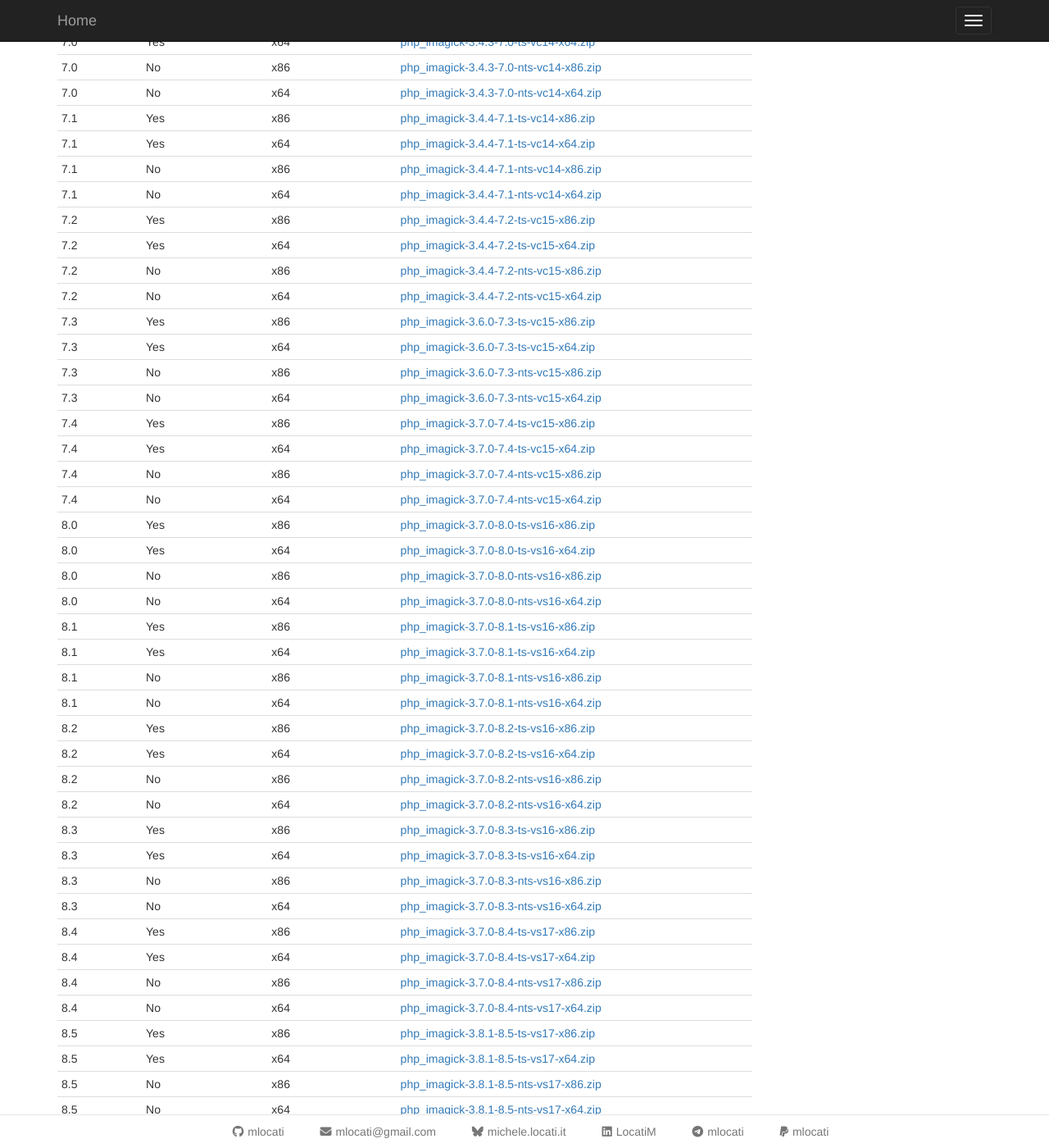
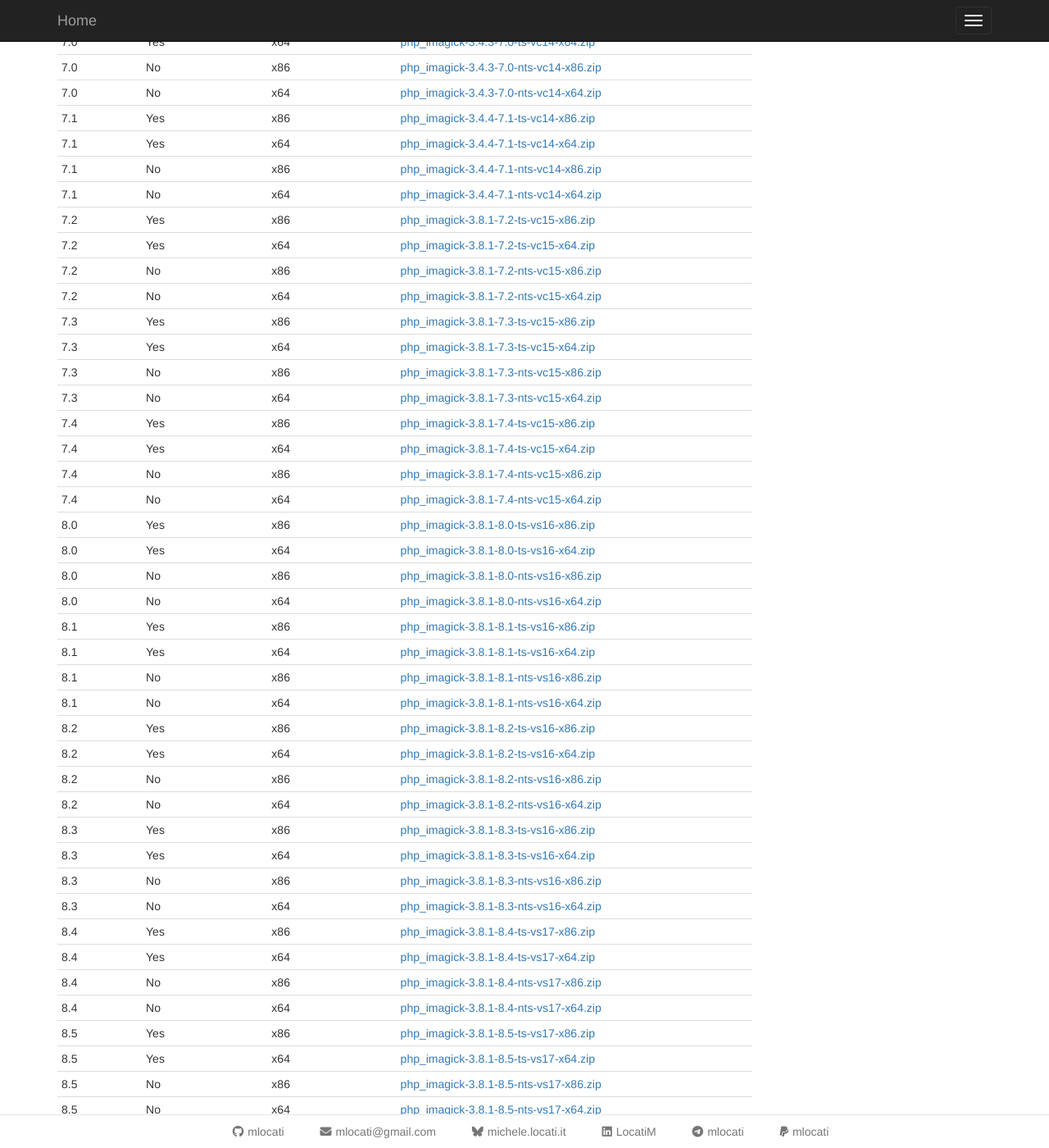
Before and after one commit to mlocati/mlocati.github.io, a Jekyll site: the page built from _articles/php-windows-imagick.md, in a window 1280 px wide and 1400 px high, scrolled down 820 px. Shown: the whole window at 82% size. Built offline with Jekyll 4.4.1, drawn with Linux system fonts in a browser that asks for light colours; comment, search, counter and statistics services are not loaded.

Commit message:
Update imagick version for PHP 7.2 -> 8.4

```diff
--- a/_articles/php-windows-imagick.md
+++ b/_articles/php-windows-imagick.md
@@ -57,38 +57,38 @@ Once you determined the above parameters, you have to download the dll of the PH
 | 7.1 | Yes | x64 | [php_imagick-3.4.4-7.1-ts-vc14-x64.zip](https://downloads.php.net/~windows/pecl/releases/imagick/3.4.4/php_imagick-3.4.4-7.1-ts-vc14-x64.zip) {% comment %} | {{ ImageMagick64_VC14 }} {% endcomment %} |
 | 7.1 | No | x86 | [php_imagick-3.4.4-7.1-nts-vc14-x86.zip](https://downloads.php.net/~windows/pecl/releases/imagick/3.4.4/php_imagick-3.4.4-7.1-nts-vc14-x86.zip) {% comment %} | {{ ImageMagick32_VC14 }} {% endcomment %} |
 | 7.1 | No | x64 | [php_imagick-3.4.4-7.1-nts-vc14-x64.zip](https://downloads.php.net/~windows/pecl/releases/imagick/3.4.4/php_imagick-3.4.4-7.1-nts-vc14-x64.zip) {% comment %} | {{ ImageMagick64_VC14 }} {% endcomment %} |
-| 7.2 | Yes | x86 | [php_imagick-3.4.4-7.2-ts-vc15-x86.zip](https://downloads.php.net/~windows/pecl/releases/imagick/3.4.4/php_imagick-3.4.4-7.2-ts-vc15-x86.zip) {% comment %} | {{ ImageMagick32_VC15 }} {% endcomment %} |
-| 7.2 | Yes | x64 | [php_imagick-3.4.4-7.2-ts-vc15-x64.zip](https://downloads.php.net/~windows/pecl/releases/imagick/3.4.4/php_imagick-3.4.4-7.2-ts-vc15-x64.zip) {% comment %} | {{ ImageMagick64_VC15 }} {% endcomment %} |
-| 7.2 | No | x86 | [php_imagick-3.4.4-7.2-nts-vc15-x86.zip](https://downloads.php.net/~windows/pecl/releases/imagick/3.4.4/php_imagick-3.4.4-7.2-nts-vc15-x86.zip) {% comment %} | {{ ImageMagick32_VC15 }} {% endcomment %} |
-| 7.2 | No | x64 | [php_imagick-3.4.4-7.2-nts-vc15-x64.zip](https://downloads.php.net/~windows/pecl/releases/imagick/3.4.4/php_imagick-3.4.4-7.2-nts-vc15-x64.zip) {% comment %} | {{ ImageMagick64_VC15 }} {% endcomment %} |
-| 7.3 | Yes | x86 | [php_imagick-3.6.0-7.3-ts-vc15-x86.zip](https://downloads.php.net/~windows/pecl/releases/imagick/3.6.0/php_imagick-3.6.0-7.3-ts-vc15-x86.zip) {% comment %} | {{ ImageMagick32_VC15 }} {% endcomment %} |
-| 7.3 | Yes | x64 | [php_imagick-3.6.0-7.3-ts-vc15-x64.zip](https://downloads.php.net/~windows/pecl/releases/imagick/3.6.0/php_imagick-3.6.0-7.3-ts-vc15-x64.zip) {% comment %} | {{ ImageMagick64_VC15 }} {% endcomment %} |
-| 7.3 | No | x86 | [php_imagick-3.6.0-7.3-nts-vc15-x86.zip](https://downloads.php.net/~windows/pecl/releases/imagick/3.6.0/php_imagick-3.6.0-7.3-nts-vc15-x86.zip) {% comment %} | {{ ImageMagick32_VC15 }} {% endcomment %} |
-| 7.3 | No | x64 | [php_imagick-3.6.0-7.3-nts-vc15-x64.zip](https://downloads.php.net/~windows/pecl/releases/imagick/3.6.0/php_imagick-3.6.0-7.3-nts-vc15-x64.zip) {% comment %} | {{ ImageMagick64_VC15 }} {% endcomment %} |
-| 7.4 | Yes | x86 | [php_imagick-3.7.0-7.4-ts-vc15-x86.zip](https://downloads.php.net/~windows/pecl/releases/imagick/3.7.0/php_imagick-3.7.0-7.4-ts-vc15-x86.zip) {% comment %} | {{ ImageMagick32_VC15 }} {% endcomment %} |
-| 7.4 | Yes | x64 | [php_imagick-3.7.0-7.4-ts-vc15-x64.zip](https://downloads.php.net/~windows/pecl/releases/imagick/3.7.0/php_imagick-3.7.0-7.4-ts-vc15-x64.zip) {% comment %} | {{ ImageMagick64_VC15 }} {% endcomment %} |
-| 7.4 | No | x86 | [php_imagick-3.7.0-7.4-nts-vc15-x86.zip](https://downloads.php.net/~windows/pecl/releases/imagick/3.7.0/php_imagick-3.7.0-7.4-nts-vc15-x86.zip) {% comment %} | {{ ImageMagick32_VC15 }} {% endcomment %} |
-| 7.4 | No | x64 | [php_imagick-3.7.0-7.4-nts-vc15-x64.zip](https://downloads.php.net/~windows/pecl/releases/imagick/3.7.0/php_imagick-3.7.0-7.4-nts-vc15-x64.zip) {% comment %} | {{ ImageMagick64_VC15 }} {% endcomment %} |
-| 8.0 | Yes | x86 | [php_imagick-3.7.0-8.0-ts-vs16-x86.zip](https://downloads.php.net/~windows/pecl/releases/imagick/3.7.0/php_imagick-3.7.0-8.0-ts-vs16-x86.zip) {% comment %} | n/a {% endcomment %} |
-| 8.0 | Yes | x64 | [php_imagick-3.7.0-8.0-ts-vs16-x64.zip](https://downloads.php.net/~windows/pecl/releases/imagick/3.7.0/php_imagick-3.7.0-8.0-ts-vs16-x64.zip) {% comment %} | n/a {% endcomment %} |
-| 8.0 | No | x86 | [php_imagick-3.7.0-8.0-nts-vs16-x86.zip](https://downloads.php.net/~windows/pecl/releases/imagick/3.7.0/php_imagick-3.7.0-8.0-nts-vs16-x86.zip) {% comment %} | n/a {% endcomment %} |
-| 8.0 | No | x64 | [php_imagick-3.7.0-8.0-nts-vs16-x64.zip](https://downloads.php.net/~windows/pecl/releases/imagick/3.7.0/php_imagick-3.7.0-8.0-nts-vs16-x64.zip) {% comment %} | n/a {% endcomment %} |
-| 8.1 | Yes | x86 | [php_imagick-3.7.0-8.1-ts-vs16-x86.zip](https://downloads.php.net/~windows/pecl/releases/imagick/3.7.0/php_imagick-3.7.0-8.1-ts-vs16-x86.zip) {% comment %} | n/a {% endcomment %} |
-| 8.1 | Yes | x64 | [php_imagick-3.7.0-8.1-ts-vs16-x64.zip](https://downloads.php.net/~windows/pecl/releases/imagick/3.7.0/php_imagick-3.7.0-8.1-ts-vs16-x64.zip) {% comment %} | n/a {% endcomment %} |
-| 8.1 | No | x86 | [php_imagick-3.7.0-8.1-nts-vs16-x86.zip](https://downloads.php.net/~windows/pecl/releases/imagick/3.7.0/php_imagick-3.7.0-8.1-nts-vs16-x86.zip) {% comment %} | n/a {% endcomment %} |
-| 8.1 | No | x64 | [php_imagick-3.7.0-8.1-nts-vs16-x64.zip](https://downloads.php.net/~windows/pecl/releases/imagick/3.7.0/php_imagick-3.7.0-8.1-nts-vs16-x64.zip) {% comment %} | n/a {% endcomment %} |
-| 8.2 | Yes | x86 | [php_imagick-3.7.0-8.2-ts-vs16-x86.zip](https://downloads.php.net/~windows/pecl/releases/imagick/3.7.0/php_imagick-3.7.0-8.2-ts-vs16-x86.zip) {% comment %} | n/a {% endcomment %} |
-| 8.2 | Yes | x64 | [php_imagick-3.7.0-8.2-ts-vs16-x64.zip](https://downloads.php.net/~windows/pecl/releases/imagick/3.7.0/php_imagick-3.7.0-8.2-ts-vs16-x64.zip) {% comment %} | n/a {% endcomment %} |
-| 8.2 | No | x86 | [php_imagick-3.7.0-8.2-nts-vs16-x86.zip](https://downloads.php.net/~windows/pecl/releases/imagick/3.7.0/php_imagick-3.7.0-8.2-nts-vs16-x86.zip) {% comment %} | n/a {% endcomment %} |
-| 8.2 | No | x64 | [php_imagick-3.7.0-8.2-nts-vs16-x64.zip](https://downloads.php.net/~windows/pecl/releases/imagick/3.7.0/php_imagick-3.7.0-8.2-nts-vs16-x64.zip) {% comment %} | n/a {% endcomment %} |
-| 8.3 | Yes | x86 | [php_imagick-3.7.0-8.3-ts-vs16-x86.zip](https://downloads.php.net/~windows/pecl/releases/imagick/3.7.0/php_imagick-3.7.0-8.3-ts-vs16-x86.zip) {% comment %} | n/a {% endcomment %} |
-| 8.3 | Yes | x64 | [php_imagick-3.7.0-8.3-ts-vs16-x64.zip](https://downloads.php.net/~windows/pecl/releases/imagick/3.7.0/php_imagick-3.7.0-8.3-ts-vs16-x64.zip) {% comment %} | n/a {% endcomment %} |
-| 8.3 | No | x86 | [php_imagick-3.7.0-8.3-nts-vs16-x86.zip](https://downloads.php.net/~windows/pecl/releases/imagick/3.7.0/php_imagick-3.7.0-8.3-nts-vs16-x86.zip) {% comment %} | n/a {% endcomment %} |
-| 8.3 | No | x64 | [php_imagick-3.7.0-8.3-nts-vs16-x64.zip](https://downloads.php.net/~windows/pecl/releases/imagick/3.7.0/php_imagick-3.7.0-8.3-nts-vs16-x64.zip) {% comment %} | n/a {% endcomment %} |
-| 8.4 | Yes | x86 | [php_imagick-3.7.0-8.4-ts-vs17-x86.zip](https://downloads.php.net/~windows/pecl/releases/imagick/3.7.0/php_imagick-3.7.0-8.4-ts-vs17-x86.zip) {% comment %} | n/a {% endcomment %} |
-| 8.4 | Yes | x64 | [php_imagick-3.7.0-8.4-ts-vs17-x64.zip](https://downloads.php.net/~windows/pecl/releases/imagick/3.7.0/php_imagick-3.7.0-8.4-ts-vs17-x64.zip) {% comment %} | n/a {% endcomment %} |
-| 8.4 | No | x86 | [php_imagick-3.7.0-8.4-nts-vs17-x86.zip](https://downloads.php.net/~windows/pecl/releases/imagick/3.7.0/php_imagick-3.7.0-8.4-nts-vs17-x86.zip) {% comment %} | n/a {% endcomment %} |
-| 8.4 | No | x64 | [php_imagick-3.7.0-8.4-nts-vs17-x64.zip](https://downloads.php.net/~windows/pecl/releases/imagick/3.7.0/php_imagick-3.7.0-8.4-nts-vs17-x64.zip) {% comment %} | n/a {% endcomment %} |
+| 7.2 | Yes | x86 | [php_imagick-3.8.1-7.2-ts-vc15-x86.zip](https://downloads.php.net/~windows/pecl/releases/imagick/3.8.1/php_imagick-3.8.1-7.2-ts-vc15-x86.zip) {% comment %} | {{ ImageMagick32_VC15 }} {% endcomment %} |
+| 7.2 | Yes | x64 | [php_imagick-3.8.1-7.2-ts-vc15-x64.zip](https://downloads.php.net/~windows/pecl/releases/imagick/3.8.1/php_imagick-3.8.1-7.2-ts-vc15-x64.zip) {% comment %} | {{ ImageMagick64_VC15 }} {% endcomment %} |
+| 7.2 | No | x86 | [php_imagick-3.8.1-7.2-nts-vc15-x86.zip](https://downloads.php.net/~windows/pecl/releases/imagick/3.8.1/php_imagick-3.8.1-7.2-nts-vc15-x86.zip) {% comment %} | {{ ImageMagick32_VC15 }} {% endcomment %} |
+| 7.2 | No | x64 | [php_imagick-3.8.1-7.2-nts-vc15-x64.zip](https://downloads.php.net/~windows/pecl/releases/imagick/3.8.1/php_imagick-3.8.1-7.2-nts-vc15-x64.zip) {% comment %} | {{ ImageMagick64_VC15 }} {% endcomment %} |
+| 7.3 | Yes | x86 | [php_imagick-3.8.1-7.3-ts-vc15-x86.zip](https://downloads.php.net/~windows/pecl/releases/imagick/3.8.1/php_imagick-3.8.1-7.3-ts-vc15-x86.zip) {% comment %} | {{ ImageMagick32_VC15 }} {% endcomment %} |
+| 7.3 | Yes | x64 | [php_imagick-3.8.1-7.3-ts-vc15-x64.zip](https://downloads.php.net/~windows/pecl/releases/imagick/3.8.1/php_imagick-3.8.1-7.3-ts-vc15-x64.zip) {% comment %} | {{ ImageMagick64_VC15 }} {% endcomment %} |
+| 7.3 | No | x86 | [php_imagick-3.8.1-7.3-nts-vc15-x86.zip](https://downloads.php.net/~windows/pecl/releases/imagick/3.8.1/php_imagick-3.8.1-7.3-nts-vc15-x86.zip) {% comment %} | {{ ImageMagick32_VC15 }} {% endcomment %} |
+| 7.3 | No | x64 | [php_imagick-3.8.1-7.3-nts-vc15-x64.zip](https://downloads.php.net/~windows/pecl/releases/imagick/3.8.1/php_imagick-3.8.1-7.3-nts-vc15-x64.zip) {% comment %} | {{ ImageMagick64_VC15 }} {% endcomment %} |
+| 7.4 | Yes | x86 | [php_imagick-3.8.1-7.4-ts-vc15-x86.zip](https://downloads.php.net/~windows/pecl/releases/imagick/3.8.1/php_imagick-3.8.1-7.4-ts-vc15-x86.zip) {% comment %} | {{ ImageMagick32_VC15 }} {% endcomment %} |
+| 7.4 | Yes | x64 | [php_imagick-3.8.1-7.4-ts-vc15-x64.zip](https://downloads.php.net/~windows/pecl/releases/imagick/3.8.1/php_imagick-3.8.1-7.4-ts-vc15-x64.zip) {% comment %} | {{ ImageMagick64_VC15 }} {% endcomment %} |
+| 7.4 | No | x86 | [php_imagick-3.8.1-7.4-nts-vc15-x86.zip](https://downloads.php.net/~windows/pecl/releases/imagick/3.8.1/php_imagick-3.8.1-7.4-nts-vc15-x86.zip) {% comment %} | {{ ImageMagick32_VC15 }} {% endcomment %} |
+| 7.4 | No | x64 | [php_imagick-3.8.1-7.4-nts-vc15-x64.zip](https://downloads.php.net/~windows/pecl/releases/imagick/3.8.1/php_imagick-3.8.1-7.4-nts-vc15-x64.zip) {% comment %} | {{ ImageMagick64_VC15 }} {% endcomment %} |
+| 8.0 | Yes | x86 | [php_imagick-3.8.1-8.0-ts-vs16-x86.zip](https://downloads.php.net/~windows/pecl/releases/imagick/3.8.1/php_imagick-3.8.1-8.0-ts-vs16-x86.zip) {% comment %} | n/a {% endcomment %} |
+| 8.0 | Yes | x64 | [php_imagick-3.8.1-8.0-ts-vs16-x64.zip](https://downloads.php.net/~windows/pecl/releases/imagick/3.8.1/php_imagick-3.8.1-8.0-ts-vs16-x64.zip) {% comment %} | n/a {% endcomment %} |
+| 8.0 | No | x86 | [php_imagick-3.8.1-8.0-nts-vs16-x86.zip](https://downloads.php.net/~windows/pecl/releases/imagick/3.8.1/php_imagick-3.8.1-8.0-nts-vs16-x86.zip) {% comment %} | n/a {% endcomment %} |
+| 8.0 | No | x64 | [php_imagick-3.8.1-8.0-nts-vs16-x64.zip](https://downloads.php.net/~windows/pecl/releases/imagick/3.8.1/php_imagick-3.8.1-8.0-nts-vs16-x64.zip) {% comment %} | n/a {% endcomment %} |
+| 8.1 | Yes | x86 | [php_imagick-3.8.1-8.1-ts-vs16-x86.zip](https://downloads.php.net/~windows/pecl/releases/imagick/3.8.1/php_imagick-3.8.1-8.1-ts-vs16-x86.zip) {% comment %} | n/a {% endcomment %} |
+| 8.1 | Yes | x64 | [php_imagick-3.8.1-8.1-ts-vs16-x64.zip](https://downloads.php.net/~windows/pecl/releases/imagick/3.8.1/php_imagick-3.8.1-8.1-ts-vs16-x64.zip) {% comment %} | n/a {% endcomment %} |
+| 8.1 | No | x86 | [php_imagick-3.8.1-8.1-nts-vs16-x86.zip](https://downloads.php.net/~windows/pecl/releases/imagick/3.8.1/php_imagick-3.8.1-8.1-nts-vs16-x86.zip) {% comment %} | n/a {% endcomment %} |
+| 8.1 | No | x64 | [php_imagick-3.8.1-8.1-nts-vs16-x64.zip](https://downloads.php.net/~windows/pecl/releases/imagick/3.8.1/php_imagick-3.8.1-8.1-nts-vs16-x64.zip) {% comment %} | n/a {% endcomment %} |
+| 8.2 | Yes | x86 | [php_imagick-3.8.1-8.2-ts-vs16-x86.zip](https://downloads.php.net/~windows/pecl/releases/imagick/3.8.1/php_imagick-3.8.1-8.2-ts-vs16-x86.zip) {% comment %} | n/a {% endcomment %} |
+| 8.2 | Yes | x64 | [php_imagick-3.8.1-8.2-ts-vs16-x64.zip](https://downloads.php.net/~windows/pecl/releases/imagick/3.8.1/php_imagick-3.8.1-8.2-ts-vs16-x64.zip) {% comment %} | n/a {% endcomment %} |
+| 8.2 | No | x86 | [php_imagick-3.8.1-8.2-nts-vs16-x86.zip](https://downloads.php.net/~windows/pecl/releases/imagick/3.8.1/php_imagick-3.8.1-8.2-nts-vs16-x86.zip) {% comment %} | n/a {% endcomment %} |
+| 8.2 | No | x64 | [php_imagick-3.8.1-8.2-nts-vs16-x64.zip](https://downloads.php.net/~windows/pecl/releases/imagick/3.8.1/php_imagick-3.8.1-8.2-nts-vs16-x64.zip) {% comment %} | n/a {% endcomment %} |
+| 8.3 | Yes | x86 | [php_imagick-3.8.1-8.3-ts-vs16-x86.zip](https://downloads.php.net/~windows/pecl/releases/imagick/3.8.1/php_imagick-3.8.1-8.3-ts-vs16-x86.zip) {% comment %} | n/a {% endcomment %} |
+| 8.3 | Yes | x64 | [php_imagick-3.8.1-8.3-ts-vs16-x64.zip](https://downloads.php.net/~windows/pecl/releases/imagick/3.8.1/php_imagick-3.8.1-8.3-ts-vs16-x64.zip) {% comment %} | n/a {% endcomment %} |
+| 8.3 | No | x86 | [php_imagick-3.8.1-8.3-nts-vs16-x86.zip](https://downloads.php.net/~windows/pecl/releases/imagick/3.8.1/php_imagick-3.8.1-8.3-nts-vs16-x86.zip) {% comment %} | n/a {% endcomment %} |
+| 8.3 | No | x64 | [php_imagick-3.8.1-8.3-nts-vs16-x64.zip](https://downloads.php.net/~windows/pecl/releases/imagick/3.8.1/php_imagick-3.8.1-8.3-nts-vs16-x64.zip) {% comment %} | n/a {% endcomment %} |
+| 8.4 | Yes | x86 | [php_imagick-3.8.1-8.4-ts-vs17-x86.zip](https://downloads.php.net/~windows/pecl/releases/imagick/3.8.1/php_imagick-3.8.1-8.4-ts-vs17-x86.zip) {% comment %} | n/a {% endcomment %} |
+| 8.4 | Yes | x64 | [php_imagick-3.8.1-8.4-ts-vs17-x64.zip](https://downloads.php.net/~windows/pecl/releases/imagick/3.8.1/php_imagick-3.8.1-8.4-ts-vs17-x64.zip) {% comment %} | n/a {% endcomment %} |
+| 8.4 | No | x86 | [php_imagick-3.8.1-8.4-nts-vs17-x86.zip](https://downloads.php.net/~windows/pecl/releases/imagick/3.8.1/php_imagick-3.8.1-8.4-nts-vs17-x86.zip) {% comment %} | n/a {% endcomment %} |
+| 8.4 | No | x64 | [php_imagick-3.8.1-8.4-nts-vs17-x64.zip](https://downloads.php.net/~windows/pecl/releases/imagick/3.8.1/php_imagick-3.8.1-8.4-nts-vs17-x64.zip) {% comment %} | n/a {% endcomment %} |
 | 8.5 | Yes | x86 | [php_imagick-3.8.1-8.5-ts-vs17-x86.zip](https://downloads.php.net/~windows/pecl/releases/imagick/3.8.1/php_imagick-3.8.1-8.5-ts-vs17-x86.zip) {% comment %} | n/a {% endcomment %} |
 | 8.5 | Yes | x64 | [php_imagick-3.8.1-8.5-ts-vs17-x64.zip](https://downloads.php.net/~windows/pecl/releases/imagick/3.8.1/php_imagick-3.8.1-8.5-ts-vs17-x64.zip) {% comment %} | n/a {% endcomment %} |
 | 8.5 | No | x86 | [php_imagick-3.8.1-8.5-nts-vs17-x86.zip](https://downloads.php.net/~windows/pecl/releases/imagick/3.8.1/php_imagick-3.8.1-8.5-nts-vs17-x86.zip) {% comment %} | n/a {% endcomment %} |
```
